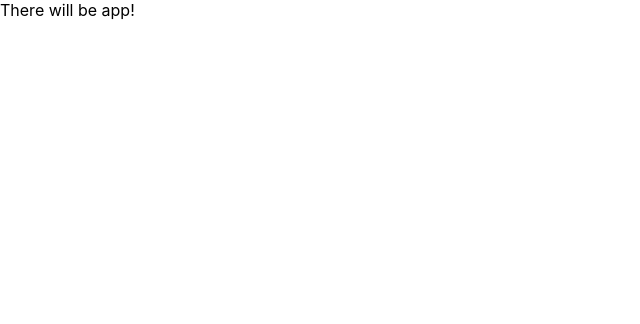
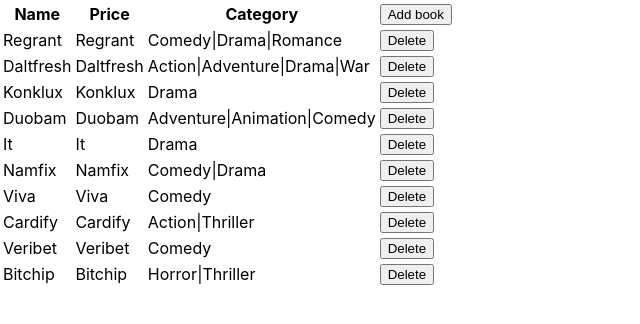
Before and after one commit to KoretskyiBohdan/booklist-react, a React (Create React App) app: page / in a window 1280 px wide. Shown: the top 324 px of the page, without its empty margins (0-640 px from the left). Built offline with nearby package versions, Linux system fonts and the light colour scheme; data requests are answered from the project's data file.

Commit message:
done base load

```diff
--- a/src/App.tsx
+++ b/src/App.tsx
@@ -3,7 +3,6 @@ import Books from 'components/Books';
 function App() {
   return (
     <div className="App">
-      <header className="App-header">There will be app!</header>
       <Books></Books>
     </div>
   );
--- a/src/components/Books/Books.tsx
+++ b/src/components/Books/Books.tsx
@@ -1,18 +1,49 @@
-import { useEffect } from 'react';
+import { useEffect, useRef, useState } from 'react';
 import { useDispatch, useSelector } from 'react-redux';
 import { fetchBooks, selectBooks } from 'store/booksSlice';
 
 const Books = () => {
+  const isInitialRenderRef = useRef(true);
   const dispatch = useDispatch<any>();
   const books = useSelector(selectBooks);
+  const [page, setPage] = useState(1);
 
   useEffect(() => {
-    dispatch(fetchBooks());
-  }, [dispatch]);
+    if (isInitialRenderRef.current) {
+      dispatch(fetchBooks({ page }));
+    }
+    isInitialRenderRef.current = false;
+    // eslint-disable-next-line react-hooks/exhaustive-deps
+  }, []);
 
-  console.log(books);
-
-  return null;
+  return (
+    <table>
+      <thead>
+        <tr>
+          <th>Name</th>
+          <th>Price</th>
+          <th>Category</th>
+          <th>
+            <button onClick={() => setPage(page + 1)}>Add book</button>
+          </th>
+        </tr>
+      </thead>
+      <tbody>
+        {books.map((book) => {
+          return (
+            <tr key={book.id}>
+              <td>{book.name}</td>
+              <td>{book.name}</td>
+              <td>{book.category}</td>
+              <td>
+                <button>Delete</button>
+              </td>
+            </tr>
+          );
+        })}
+      </tbody>
+    </table>
+  );
 };
 
 export default Books;
--- a/src/store/booksSlice.ts
+++ b/src/store/booksSlice.ts
@@ -2,8 +2,16 @@ import { createSlice, createAsyncThunk } from '@reduxjs/toolkit';
 import axios from 'axios';
 import { RootState } from '.';
 
+type BookType = {
+  id: number;
+  name: string;
+  price: number;
+  category: string;
+  description: string;
+};
+
 type StateType = {
-  data: unknown[];
+  data: BookType[];
   isLoading: boolean;
   error: null | string;
 };
@@ -14,12 +22,23 @@ const initialState: StateType = {
   error: null,
 };
 
-export const fetchBooks = createAsyncThunk('books/fetch', async () => {
-  const { data } = await axios({
-    url: `${process.env.REACT_APP_API_URL}/books`,
-  });
-  return data;
-});
+interface IFetchBooks {
+  page: number;
+}
+
+export const fetchBooks = createAsyncThunk(
+  'books/fetch',
+  async ({ page }: IFetchBooks) => {
+    const { data } = await axios<BookType[]>({
+      url: `${process.env.REACT_APP_API_URL}/books`,
+      params: {
+        _page: page,
+        _limit: 10,
+      },
+    });
+    return data;
+  }
+);
 
 const booksSlice = createSlice({
   name: 'books',
```
